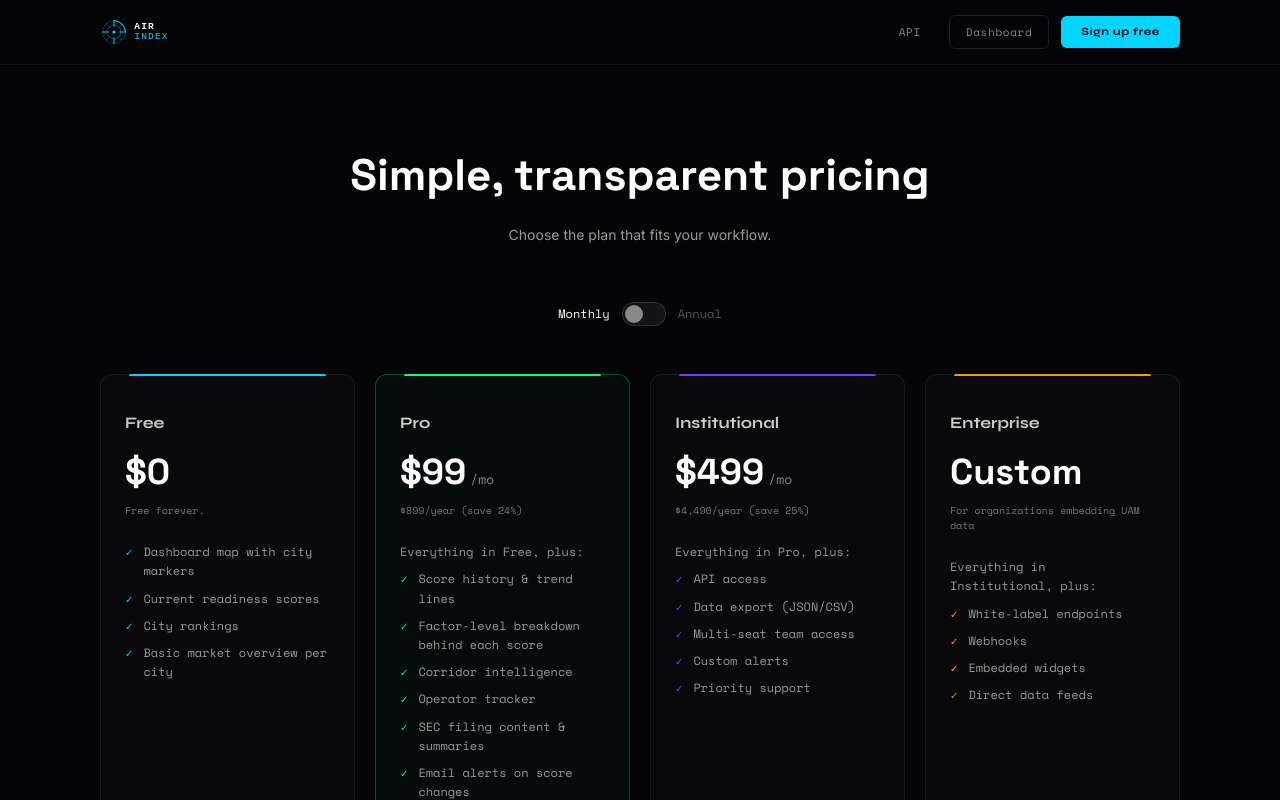
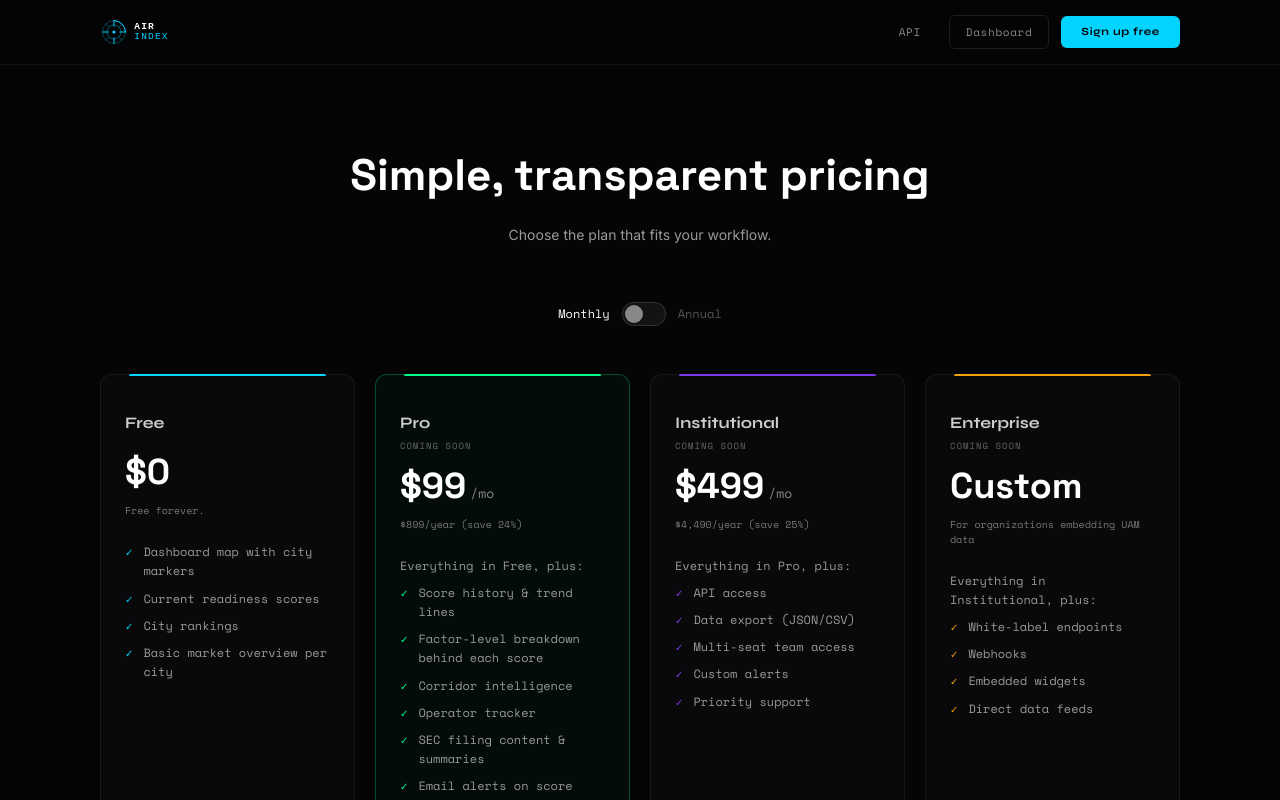
Before and after one commit to Xdrum1/airgrid, a Next.js app: page /pricing in a window 1280 px wide. Shown: the top 800 px of the page. Built offline with nearby package versions, Linux system fonts and the light colour scheme.

Commit message:
Add Coming Soon label to Pro, Institutional, and Enterprise pricing cards

```diff
--- a/src/components/PricingTiers.tsx
+++ b/src/components/PricingTiers.tsx
@@ -246,11 +246,23 @@ export default function PricingTiers() {
                 fontWeight: 700,
                 fontSize: 16,
                 color: "#ccc",
-                marginBottom: 10,
+                marginBottom: tier.checkout === "free" ? 10 : 4,
               }}
             >
               {tier.name}
             </div>
+            {tier.checkout !== "free" && (
+              <div
+                style={{
+                  fontSize: 9,
+                  letterSpacing: 1,
+                  color: "#666",
+                  marginBottom: 6,
+                }}
+              >
+                COMING SOON
+              </div>
+            )}
 
             {/* Price */}
             <div style={{ display: "flex", alignItems: "baseline", gap: 4, marginBottom: 4 }}>
```
